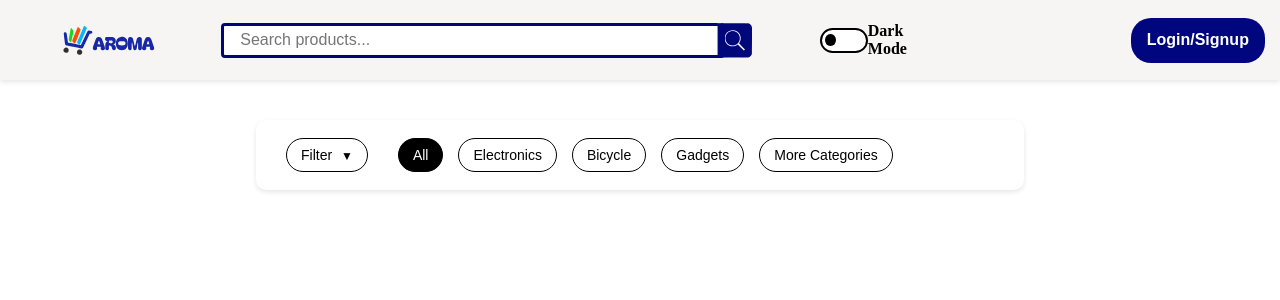
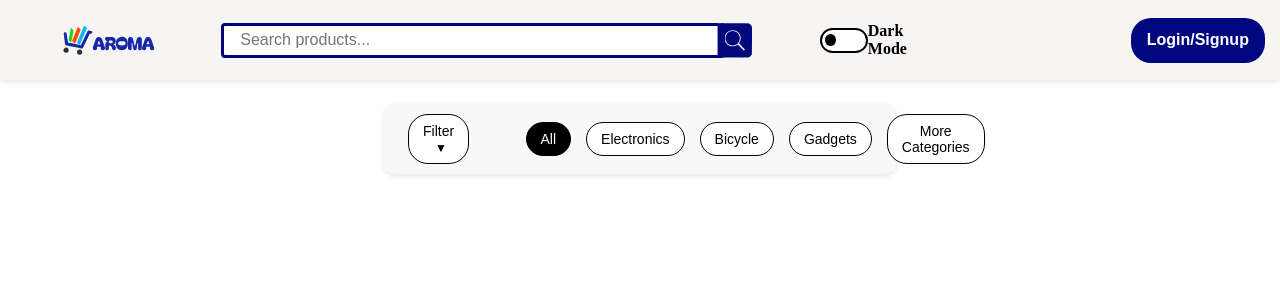
Before and after one commit to OmChandraSharma/Aroma, a React (Vite) app in the folder client/: page / in a window 1280 px wide. Shown: the top 300 px of the page. Built offline with nearby package versions, Linux system fonts and the light colour scheme.

Commit message:
filter panel styled

```diff
--- a/client/src/components/FilterPanel/FilterPanel.jsx
+++ b/client/src/components/FilterPanel/FilterPanel.jsx
@@ -27,10 +27,12 @@ const FilterPanel = () => {
 
   return (
     <div className={styles.filterPanel}>
+      <div className={styles.leftSection}>
         <div className={styles.dropdown} ref={dropdownRef}>
           <button
             className={styles.dropdownButton}
             onClick={() => setDropdownOpen((prev) => !prev)}
+            type="button"
           >
             Filter <span className={styles.triangle}>▼</span>
           </button>
@@ -57,7 +59,9 @@ const FilterPanel = () => {
             </div>
           )}
         </div>
+      </div>
 
+      <div className={styles.rightSection}>
         <div className={styles.categoryButtons}>
           {categories.map((category) => (
             <button
@@ -74,6 +78,7 @@ const FilterPanel = () => {
           <button className={styles.filterButton}>More Categories</button>
         </div>
       </div>
+    </div>
   );
 };
 
--- a/client/src/components/FilterPanel/FilterPanel.module.css
+++ b/client/src/components/FilterPanel/FilterPanel.module.css
@@ -1,50 +1,25 @@
 .filterPanel {
   display: flex;
   align-items: center;
+  justify-content: flex-start;
   position: fixed;
-  justify-content: flex-start;
   transform: translateX(-50%);
-  top: 120px;
+  top: 13%;
   left: 50%;
-  width: 60%;
-  max-width: 800px;
+  width: 40%;
   height: 70px;
-  padding: 15px 30px;
-  background-color: #fff;
+  padding: 12px 24px;
+  background-color: rgb(248, 248, 248); /* Customize as needed */
   box-shadow: 0px 2px 5px rgba(0, 0, 0, 0.1);
   z-index: 1000;
   border-radius: 10px;
+  gap: 10px; /* Reduced space between filter button and category buttons */
 }
-
-.categoryButtons {
+.leftSection {
   display: flex;
-  margin-left: 30px;
-  gap: 15px;
+  align-items: center;
+  margin-right: 10%;
 }
-
-.filterButton {
-  background-color: white;
-  border: 1px solid black;
-  padding: 8px 14px;
-  font-size: 14px;
-  color: black;
-  border-radius: 20px;
-  cursor: pointer;
-  transition: none;
-}
-
-.filterButton:hover {
-  background-color: #f2f2f2;
-  color: black;
-}
-
-.active {
-  background-color: black;
-  color: white;
-  border: 1px solid black;
-}
-
-/* Dropdown */
 .dropdown {
   position: relative;
 }
@@ -94,7 +69,36 @@
   background-color: #f2f2f2;
 }
 
-/* Remove unwanted blue/focus outlines */
+/* Category buttons container */
+.categoryButtons {
+  display: flex;
+  align-items: center;
+  gap: 15px; /* Keep nice spacing between category buttons */
+}
+
+.filterButton {
+  background-color: white;
+  border: 1px solid black;
+  padding: 8px 14px;
+  font-size: 14px;
+  color: black;
+  border-radius: 20px;
+  cursor: pointer;
+  transition: none;
+}
+
+.filterButton:hover {
+  background-color: #f2f2f2;
+  color: black;
+}
+
+.active {
+  background-color: black;
+  color: white;
+  border: 1px solid black;
+}
+
+/* Remove blue outlines and box shadows */
 button,
 button:focus,
 button:active,
```
Lines whose indentation alone changed are shown as unchanged.
